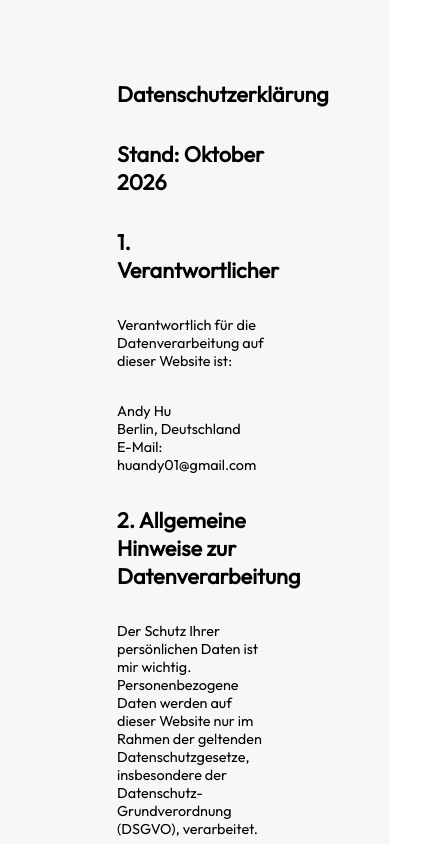
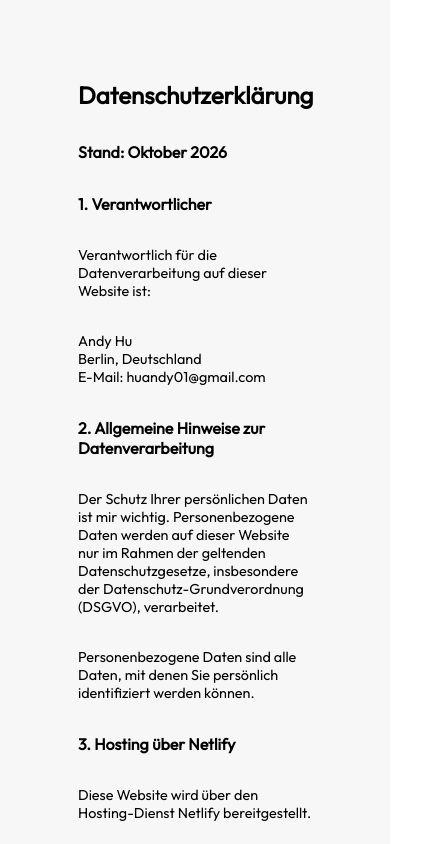
Before and after one commit to AndyHu8/Portfolio-Website, a React (Create React App) app in the folder portfolio-website/: page /Datenschutz in a window 390 px wide. Shown: the top 844 px of the page, 439 px wide, since content can reach past the window. Built offline with nearby package versions, Linux system fonts and the light colour scheme.

Commit message:
Responsive Design: WeitereSeiten Section + Impressum & Datenschutz

```diff
--- a/portfolio-website/src/About/About.css
+++ b/portfolio-website/src/About/About.css
@@ -61,6 +61,7 @@
     top: 0.5rem;
 }
 
+/* Responsive Design */
 @media (max-width: 1600px) {
     .about-wrapper {
         padding: var(--paddingSectionSmall);
--- a/portfolio-website/src/Styles/Variables.css
+++ b/portfolio-website/src/Styles/Variables.css
@@ -9,7 +9,8 @@
     /*Font*/
     --fontFamily: "Outfit", sans-serif;
     --fontFamilyChinese: "Noto Sans SC", sans-serif;
-    --fontSizeH1: clamp(2rem, 2vw, 4rem);
+    --fontSizeH1: clamp(1.5rem, 2.5vw, 4rem);
+    --fontSizeH2: clamp(1rem, 1.5vw, 3rem);
     --fontSizeP: clamp(0.9rem, 1.1vw, 1.2rem);
 
     /*Abstände*/
--- a/portfolio-website/src/WeitereSeiten/ImpressumUndDatenschutz.css
+++ b/portfolio-website/src/WeitereSeiten/ImpressumUndDatenschutz.css
@@ -10,3 +10,18 @@
     flex-direction: column;
     gap: 2rem;
 }
+
+.impressumUndDatenschutz-wrapper h1 {
+    font-size: var(--fontSizeH1);
+}
+
+.impressumUndDatenschutz-wrapper h2 {
+    font-size: var(--fontSizeH2);
+}
+
+/* Responsive Design */
+@media (max-width: 1600px) {
+    .impressumUndDatenschutz-wrapper {
+        padding: var(--paddingSectionSmall);
+    }
+}
--- a/portfolio-website/src/WeitereSeiten/WeitereSeiten.css
+++ b/portfolio-website/src/WeitereSeiten/WeitereSeiten.css
@@ -3,7 +3,7 @@
     display: flex;
     gap: var(--gap);
     justify-content: flex-end;
-    padding: 1.5rem 30rem;
+    padding: 1.5rem clamp(2rem, 30vw, 30rem);
     font-size: var(--fontSizeP);
     font-family: var(--fontFamily);
     background-color: var(--backgroundColorWhite);
@@ -17,3 +17,18 @@
 .weitereSeiten-wrapper p a:hover {
     cursor: pointer;
 }
+
+/* Responsive Design */
+@media (max-width: 1600px) {
+    .weitereSeiten-wrapper {
+        padding: 1.5rem clamp(2rem, 20vw, 30rem);
+    }
+}
+
+/* Smartphone */
+@media (max-width: 768px) {
+    .weitereSeiten-wrapper {
+        flex-direction: column;
+        align-items: center;
+    }
+}
```
